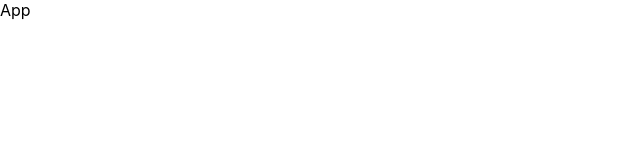
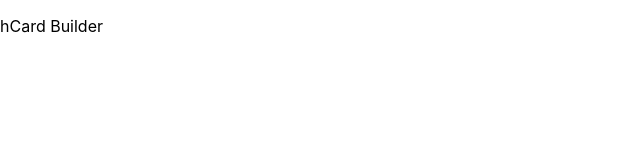
Before and after one commit to nilanarocha/hcard, a React (Create React App) app: page / in a window 1280 px wide. Shown: the top 160 px of the page, without its empty margins (0-640 px from the left). Built offline with nearby package versions, Linux system fonts and the light colour scheme.

Commit message:
creating Pages folder and MainPage component

```diff
--- a/src/App.js
+++ b/src/App.js
@@ -1,7 +1,8 @@
 import React from 'react';
+import MainPage from './pages/MainPage';
 
 function App() {
-  return <div className="App">App</div>;
+  return <MainPage />;
 }
 
 export default App;
--- /dev/null
+++ b/src/pages/MainPage.js
@@ -0,0 +1,9 @@
+import React, { Component } from 'react';
+
+class MainPage extends Component {
+  render() {
+    return <p>hCard Builder</p>;
+  }
+}
+
+export default MainPage;
```
